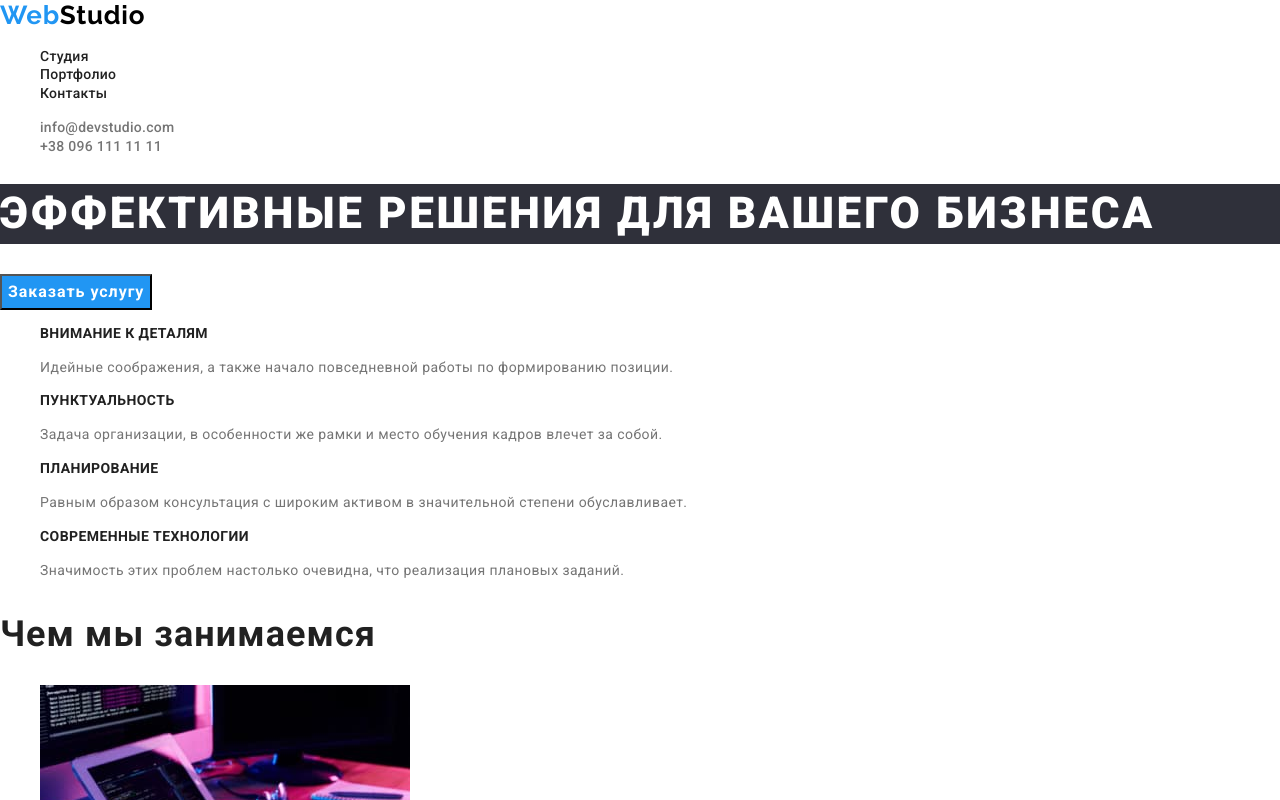
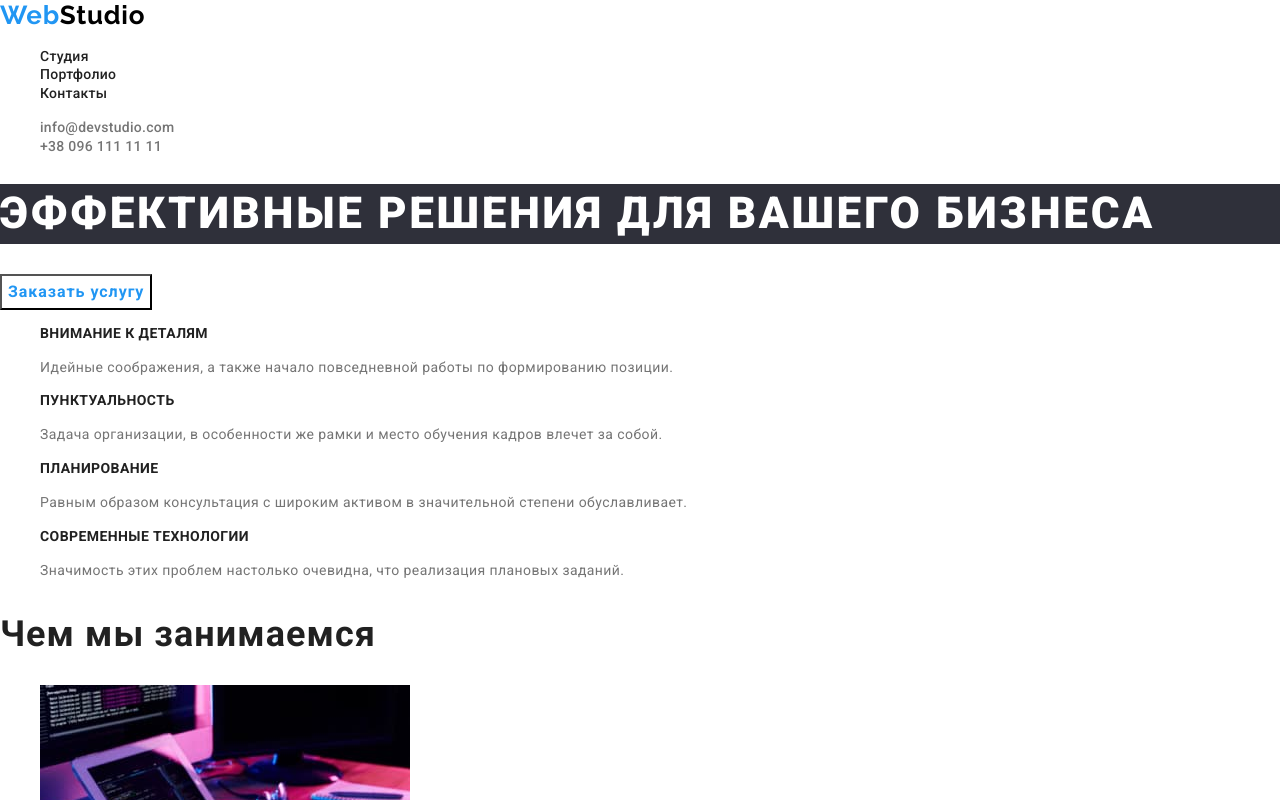
Before and after one commit to LenaPava/goit-markup-hw-02, a plain HTML site: page index.html in a window 1280 px wide. In both pictures the pointer is over the button "Заказать услугу". Shown: the top 800 px of the page. Drawn offline with nearby package versions, Linux system fonts and the light colour scheme.

Commit message:
Update styles.css

```diff
--- a/css/styles.css
+++ b/css/styles.css
@@ -113,6 +113,11 @@ body {
   cursor: pointer;
 }
 
+.btn:hover {
+  background-color: var(--alt-title-cl);
+  color: var(--accent-cl);
+}
+
 .btn-pf {
   font-weight: 500;
   font-weight: bold;
@@ -125,7 +130,7 @@ body {
 }
 
 .btn-pf:hover,
-.btn:focus {
+.btn-pf:focus {
   background-color: var(--accent-cl);
   color: var(--alt-title-cl);
 }
```
